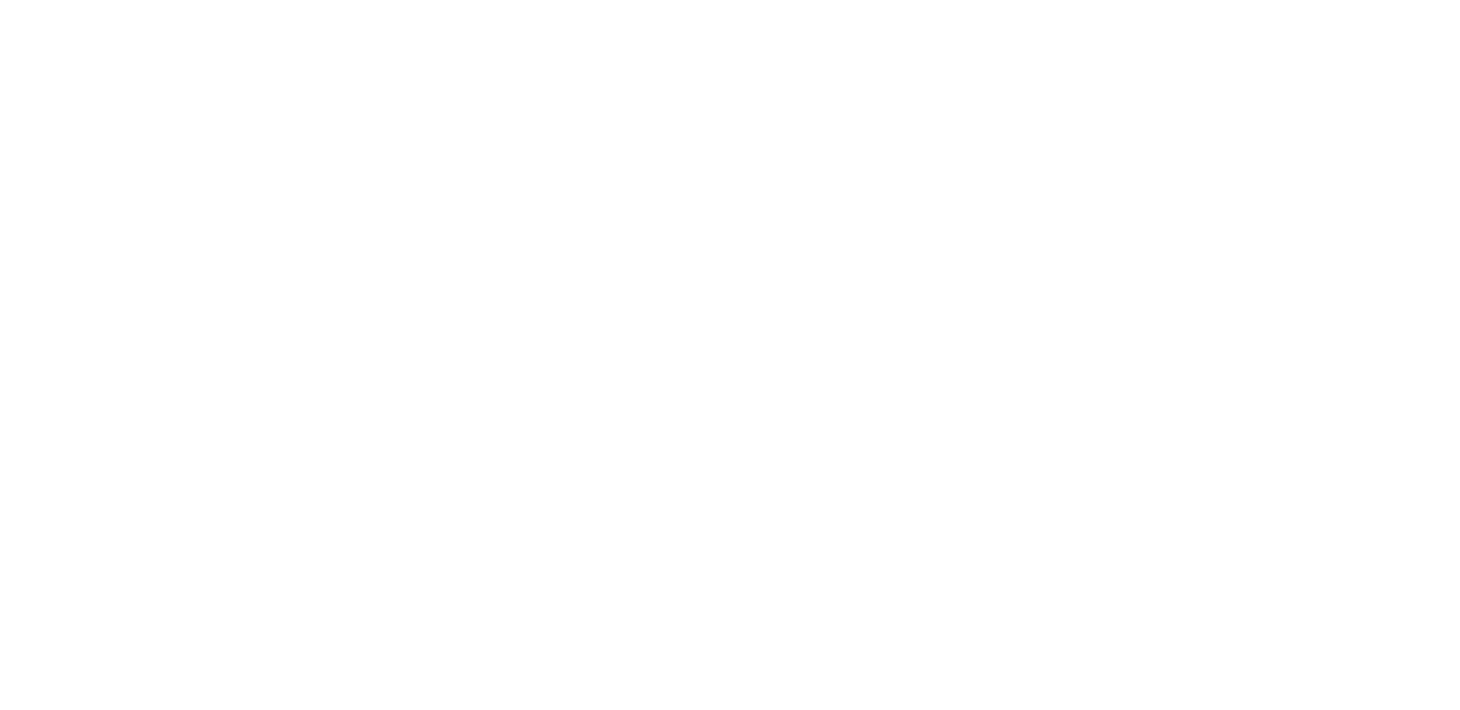
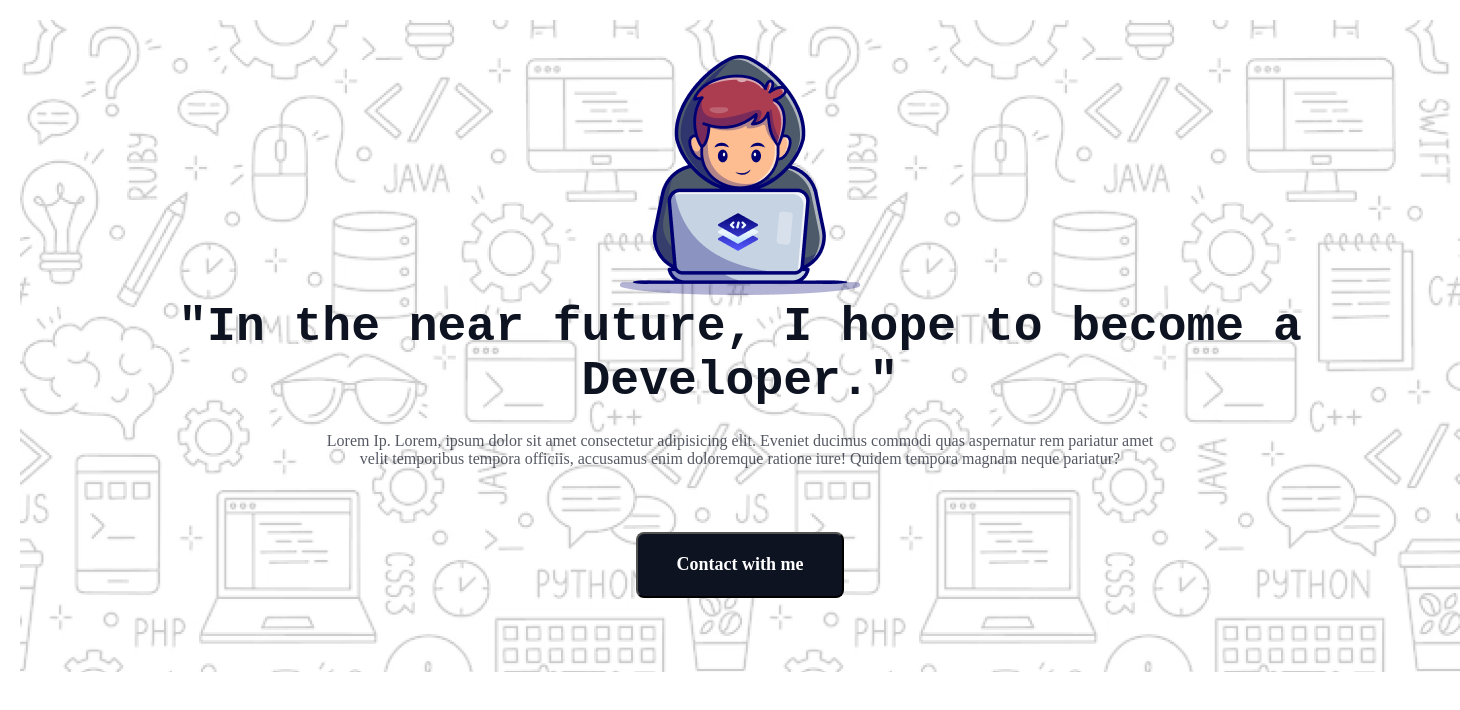
Before and after one commit to tuhinashraf8/my-assingment-1, a plain HTML site: page index.html in a window 1280 px wide. Shown: the whole page, 1460 px wide, since content can reach past the window. Drawn offline with Linux system fonts and the light colour scheme; a web font is replaced by a local one.

Commit message:
added top banner

```diff
--- a/index.html
+++ b/index.html
@@ -3,9 +3,34 @@
 <head>
     <meta charset="UTF-8">
     <meta name="viewport" content="width=device-width, initial-scale=1.0">
-    <title>Document</title>
+    <title>developer</title>
+    <link rel="stylesheet" href="styles/style.css">
 </head>
 <body>
+    <header>
+        <section class="top-banner">
+            <div>
+                <img src="/B10A1-Challenge-Begins-main/assets/Group.png" alt="">
+                <h1>"In the near future, I hope to become a Developer."</h1>
+                <p>Lorem Ip. Lorem, ipsum dolor sit amet consectetur adipisicing elit. Eveniet ducimus commodi quas aspernatur rem pariatur amet velit temporibus tempora officiis, accusamus enim doloremque ratione iure! Quidem tempora magnam neque pariatur?</p>
+                <button>Contact with me</button>
+            </div>
 
+        </section>
+    </header>
+    <main>
+        <section class="bg-section">
+            <section class="content-section">
+                <div class="content1">
+                    <div class="child-content"></div>
+                    <div class="child-content"></div>
+                </div>
+            </section>
+
+        </section>
+    </main>
+    <footer>
+
+    </footer>
 </body>
 </html>
--- /dev/null
+++ b/styles/style.css
@@ -0,0 +1,42 @@
+@import url('https://fonts.googleapis.com/css2?family=Azeret+Mono:ital,wght@0,100..900;1,100..900&display=swap');
+*{
+    font-family: "Azeret Mono", monospace;
+    margin: 0;
+    padding: 0%;
+}
+.top-banner{
+    background-image: url(/B10A1-Challenge-Begins-main/assets/Hero-bg.png);
+    width: 1440px;
+    height: 652px;
+    background-size: cover;
+    display: flex;
+    flex-direction: column;
+    text-align: center;
+    justify-content: space-around;
+    margin: 20px;
+}
+.top-banner h1{
+    font-size: 48px;
+    font-weight: 800;
+    color: rgb(13, 19, 33);
+}
+.top-banner p{
+    color: rgb(13, 19, 33);
+    font-family: Azeret Mono;
+    font-size: 16px;
+    font-weight: 400;
+    opacity: 0.7;
+    padding: 24px 300px;
+}
+.top-banner button{
+    width: 208px;
+height: 66px;
+border-radius: 8px;
+background: rgb(13, 19, 33);
+color: rgb(255, 255, 255);
+font-family: Azeret Mono;
+font-size: 18px;
+font-weight: 600;
+text-align: center;
+margin: 40px auto;
+}
```
